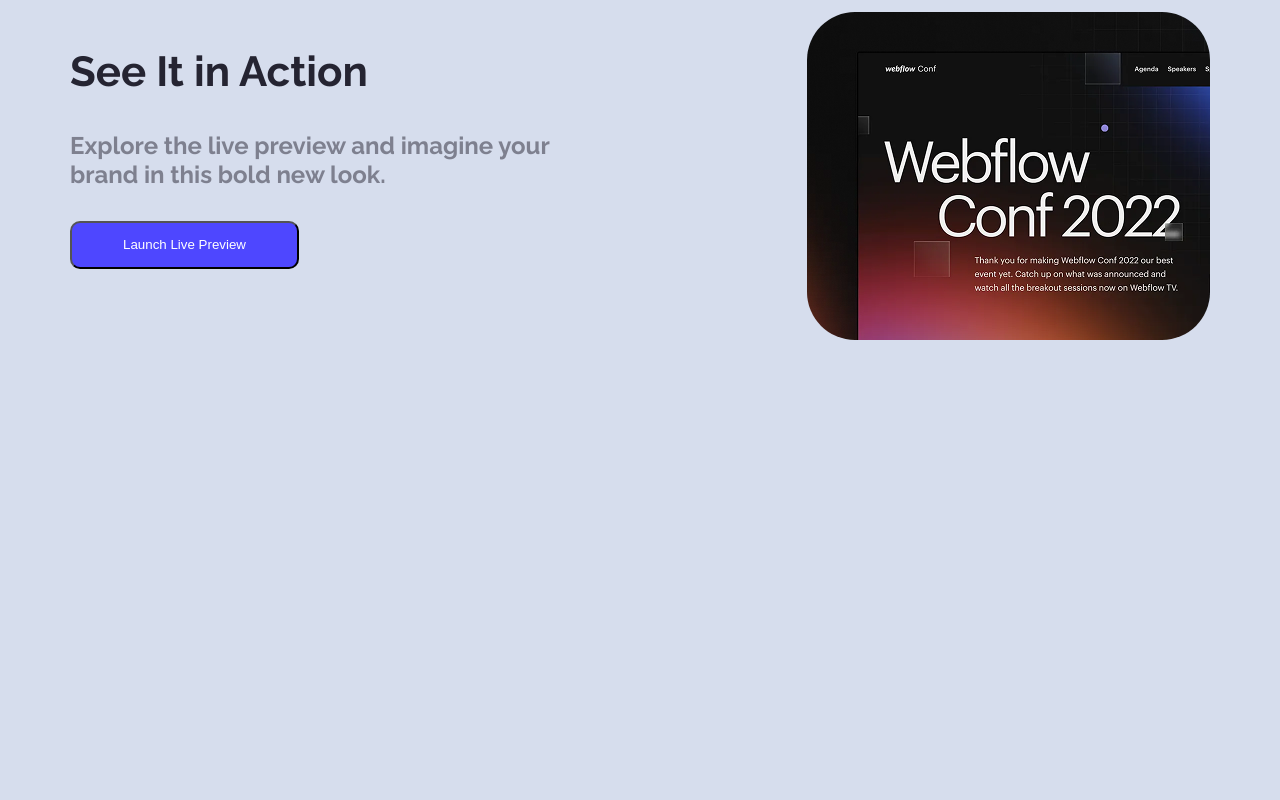
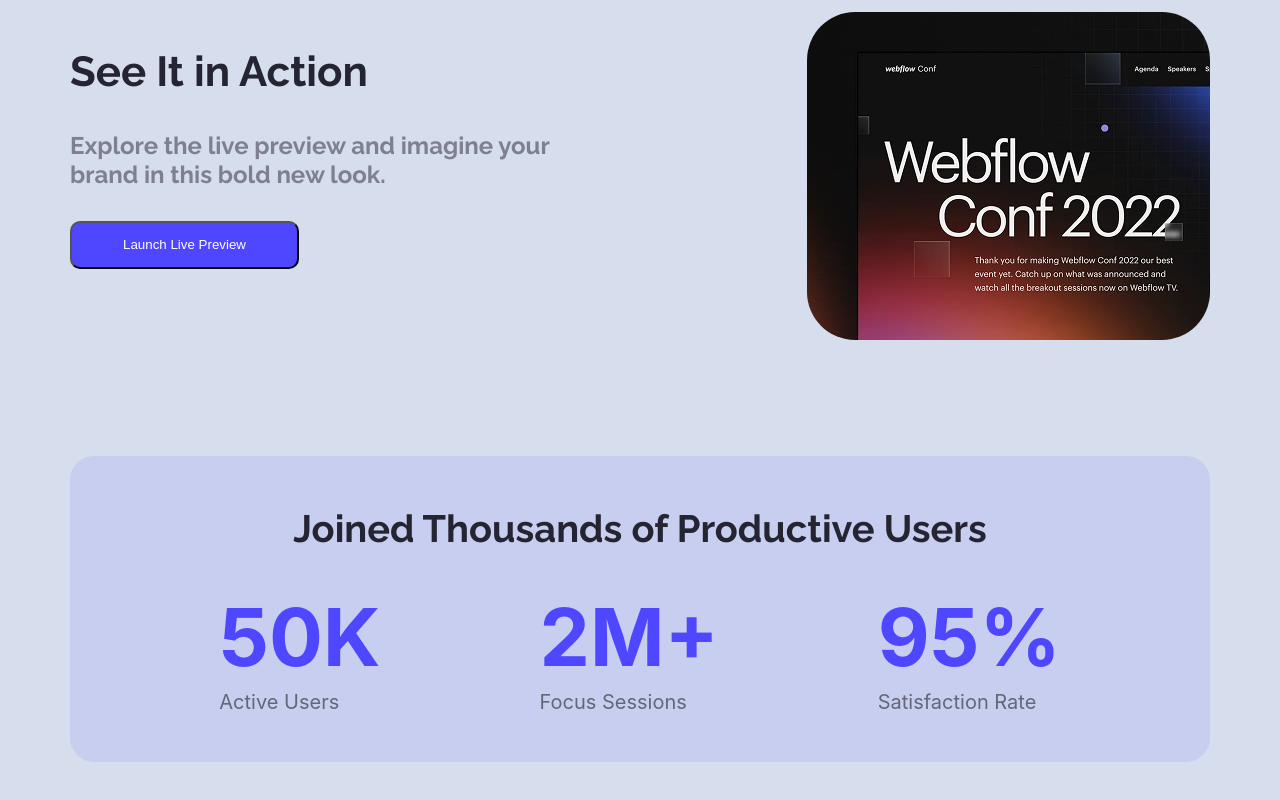
Before and after one commit to itrazib/first-assignment, a plain HTML site: page index.html in a window 1280 px wide. Shown: the part 810-1610 px from the top of the page. Before the commit the page ends 1266 px from the top, so only its background shows below. Drawn offline with Linux system fonts and the light colour scheme; a web font is replaced by a local one.

Commit message:
added Productive user section

```diff
--- a/index.html
+++ b/index.html
@@ -33,6 +33,25 @@
                 </div>
             </div>
         </section>
+        <section class="productive-user-section">
+             <div class="productive-user">
+                 <h2 class="user-section-title raleway-normal color-3">Joined Thousands of Productive Users</h2>
+                 <div class="productive-data-flex inter-normal">
+                     <div class="productive-title">
+                         <h1 class="productive-data color-1">50K</h1>
+                    <p class="productive-data-subtitle">Active Users</p>
+                     </div>
+                     <div class="productive-title color-1">
+                         <h1 class="productive-data">2M+</h1>
+                    <p class="productive-data-subtitle">Focus Sessions</p>
+                     </div>
+                     <div class="productive-title">
+                         <h1 class="productive-data color-1">95%</h1>
+                    <p class="productive-data-subtitle">Satisfaction Rate</p>
+                     </div>
+                 </div>
+             </div>
+        </section>
     </main>
 </body>
 </html>
```
